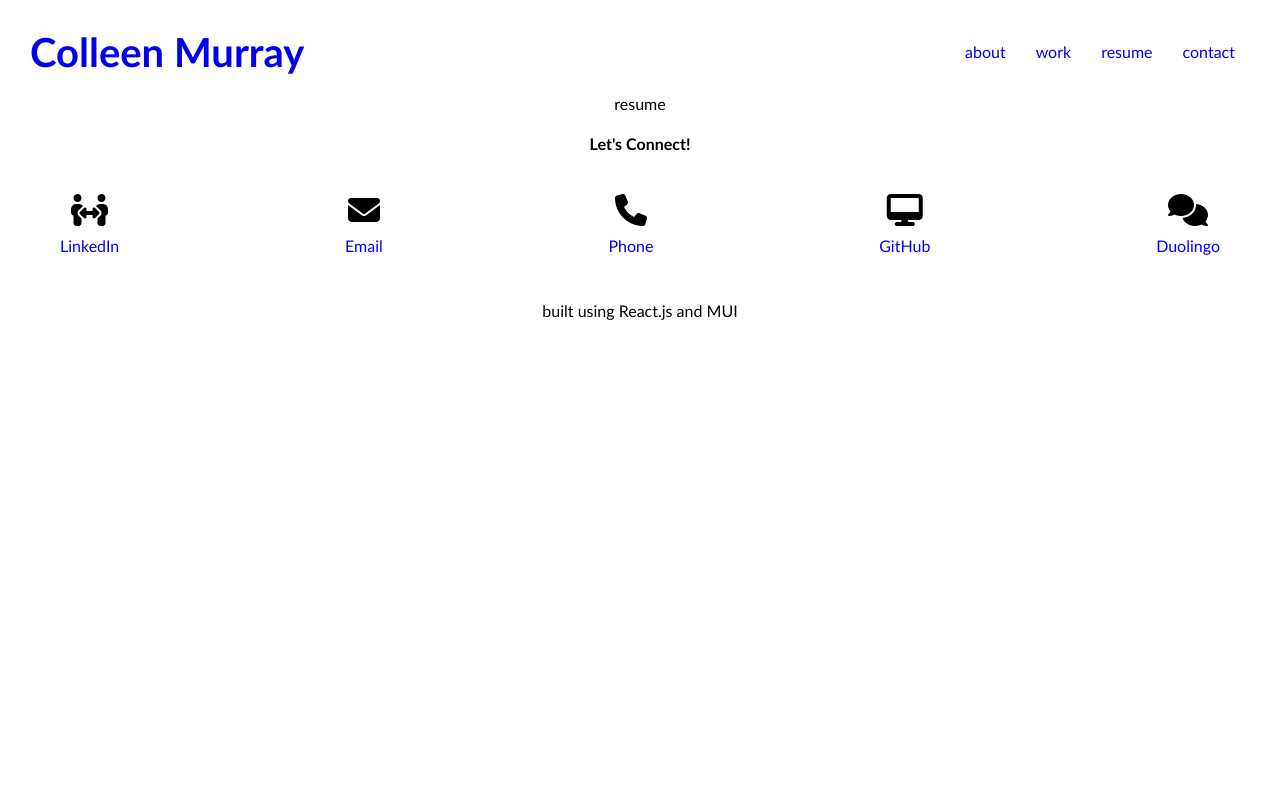
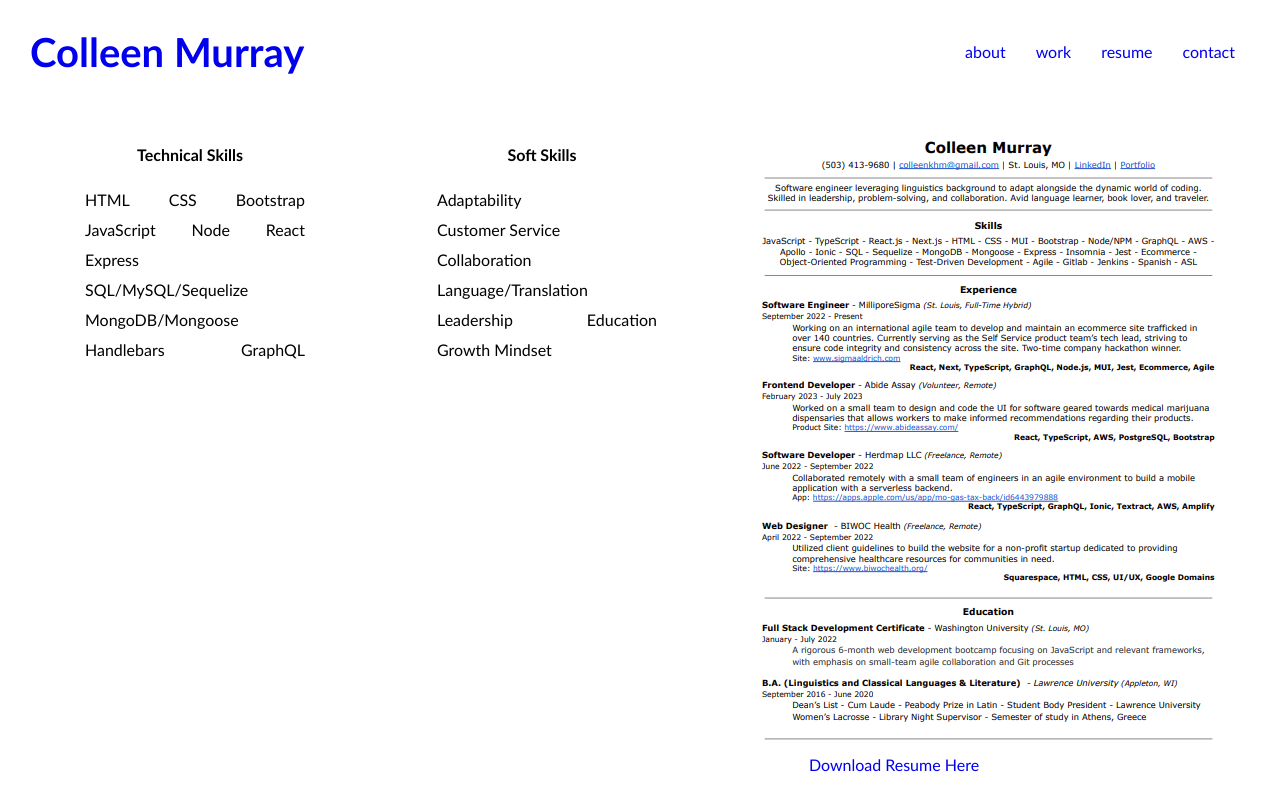
Before and after one commit to colleenkhm/react-portfolio, a React (Create React App) app: page /resume in a window 1280 px wide. Shown: the top 800 px of the page. Built offline with nearby package versions, Linux system fonts and the light colour scheme.

Commit message:
update resume section

```diff
--- a/public/index.html
+++ b/public/index.html
@@ -3,42 +3,26 @@
   <head>
     <meta charset="utf-8" />
     <link rel="icon" href="%PUBLIC_URL%/favicon.ico" />
-    <script src="https://kit.fontawesome.com/e4f66ca5a3.js" crossorigin="anonymous"></script>
+    <link
+      href="https://fonts.googleapis.com/css?family=Playfair Display"
+      rel="stylesheet"
+    />
+    <script
+      src="https://kit.fontawesome.com/e4f66ca5a3.js"
+      crossorigin="anonymous"
+    ></script>
     <meta name="viewport" content="width=device-width, initial-scale=1" />
     <meta name="theme-color" content="#000000" />
     <meta
       name="description"
-      content="Web site created using create-react-app"
+      content="Colleen Murray software engineer portfolio"
     />
     <link rel="apple-touch-icon" href="%PUBLIC_URL%/logo192.png" />
-    <!--
-      manifest.json provides metadata used when your web app is installed on a
-      user's mobile device or desktop. See https://developers.google.com/web/fundamentals/web-app-manifest/
-    -->
     <link rel="manifest" href="%PUBLIC_URL%/manifest.json" />
-    <!--
-      Notice the use of %PUBLIC_URL% in the tags above.
-      It will be replaced with the URL of the `public` folder during the build.
-      Only files inside the `public` folder can be referenced from the HTML.
-
-      Unlike "/favicon.ico" or "favicon.ico", "%PUBLIC_URL%/favicon.ico" will
-      work correctly both with client-side routing and a non-root public URL.
-      Learn how to configure a non-root public URL by running `npm run build`.
-    -->
     <title>Colleen Murray</title>
   </head>
   <body>
     <noscript>You need to enable JavaScript to run this app.</noscript>
     <div id="root"></div>
-    <!--
-      This HTML file is a template.
-      If you open it directly in the browser, you will see an empty page.
-
-      You can add webfonts, meta tags, or analytics to this file.
-      The build step will place the bundled scripts into the <body> tag.
-
-      To begin the development, run `npm start` or `yarn start`.
-      To create a production bundle, use `npm run build` or `yarn build`.
-    -->
   </body>
 </html>
--- a/src/components/Resume.js
+++ b/src/components/Resume.js
@@ -1,7 +1,64 @@
 import React from 'react'
+import { Grid } from '@mui/material'
+import portfolioResume from '../assets/colleen-murray-portfolio-resume.pdf'
+import '../styles.css/Resume.css'
+import resumeScreenshot from '../assets/resume-screenshot.png'
 
 function Resume() {
-  return <div>resume</div>
+  return (
+    <div className="skills-container">
+      <div>
+        <Grid container spacing={4}>
+          <Grid item xs={12} md={4}>
+            <div className="skills" id="technical-skills">
+              <h4>Technical Skills</h4>
+              <ul>
+                <li>HTML</li>
+                <li>CSS</li>
+                <li>Bootstrap</li>
+                <li>JavaScript</li>
+                <li>Node</li>
+                <li>React</li>
+                <li>Express</li>
+                <li>SQL/MySQL/Sequelize</li>
+                <li>MongoDB/Mongoose</li>
+                <li>Handlebars</li>
+                <li>GraphQL</li>
+              </ul>
+            </div>
+          </Grid>
+          <Grid item xs={12} md={4}>
+            <div className="skills" id="soft-skills">
+              <h4>Soft Skills</h4>
+              <ul>
+                <li>Adaptability</li>
+                <li>Customer Service</li>
+                <li>Collaboration</li>
+                <li>Language/Translation</li>
+                <li>Leadership</li>
+                <li>Education</li>
+                <li>Growth Mindset</li>
+              </ul>
+            </div>
+          </Grid>
+          <Grid item xs={12} md={4}>
+            <div className="resume-image">
+              <img src={resumeScreenshot} alt="resume"></img>
+            </div>
+            <div className="resume-link">
+              <a
+                href={portfolioResume}
+                target="_blank"
+                rel="noopener noreferrer"
+              >
+                Download Resume Here
+              </a>
+            </div>
+          </Grid>
+        </Grid>
+      </div>
+    </div>
+  )
 }
 
 export default Resume
--- a/src/index.css
+++ b/src/index.css
@@ -7,8 +7,7 @@ body {
 }
 
 code {
-  font-family: source-code-pro, Menlo, Monaco, Consolas, 'Courier New',
-    monospace;
+  font-family: 'Playfair Display', monospace, serif;
 }
 
 .section-container {
--- /dev/null
+++ b/src/styles.css/Resume.css
@@ -0,0 +1,14 @@
+.resume img {
+  width: 100%;
+  height: 100%;
+}
+
+.resume a {
+  width: 100%;
+}
+
+.skills-container {
+  width: 80%;
+  margin: 30px;
+  display: flex;
+}
```
Also changed, not shown: src/assets/resume-screenshot.png (added), 1 other file (tests, documents, lock files or other folders).
